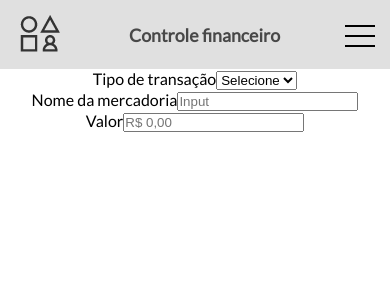
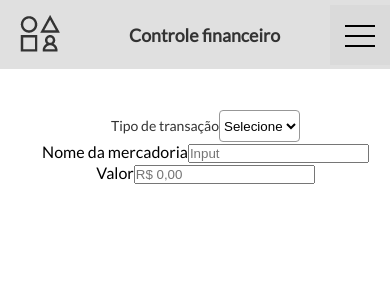
Before and after one commit to YaOliveira/controle-financeiro, a React (Create React App) app: page / in a window 390 px wide. Shown: the top 300 px of the page. Built offline with nearby package versions, Linux system fonts and the light colour scheme.

Commit message:
feat(header): responsive

```diff
--- a/public/index.html
+++ b/public/index.html
@@ -3,7 +3,7 @@
   <head>
     <meta charset="utf-8" />
     <link rel="icon" href="%PUBLIC_URL%/favicon.ico" />
-    <meta name="viewport" content="width=device-width, initial-scale=1" />
+    <meta name="viewport" content="width=device-width, height=device-height, initial-scale=1, maximum-scale=1, user-scalable=no" />
     <meta name="theme-color" content="#000000" />
     <meta
       name="description"
--- a/src/App.css
+++ b/src/App.css
@@ -8,7 +8,8 @@
 
 .App-title{
   text-align: center;
-  color: #484848;
+  color: #333333;
+  ;
 }
 .App-header {
   background-color: #E0E0E0;
@@ -19,10 +20,12 @@
   flex-direction: row;
   flex-wrap: nowrap;
   justify-content: space-between;
-  align-items: center
+  align-items: center;
+  z-index: 2;
 }
+
 .menu-hamburger{
-  background-color: #E0E0E0;
+  background-color: #DADADA;
   width: 60px;
   height: 60px;
   bottom: 25px;
@@ -53,3 +56,40 @@
 .hamburger::after{
   bottom: -10px;
 }
+.transaction-form{
+  position: absolute;
+  width: 371px;
+  height: 290px;
+  left: 20px;
+  top: 110px;
+}
+.Select-transaction{
+  /* Tipo de transação */
+  /* position: absolute; */
+  left: 0%;
+  right: 0%;
+  top: 0%;
+  bottom: 61.01%;
+
+  font-family: Lato;
+  font-style: normal;
+  font-weight: normal;
+  font-size: 14px;
+  line-height: 22px;
+  /* or 157% */
+
+  color: #333333;
+
+}
+.Select-transaction select{
+  /* position: absolute; */
+  height: 32px;
+  left: 0%;
+  right: 0%;
+  top: 25px;
+
+  background: #FFFFFF;
+  border: 1px solid #979797;
+  box-sizing: border-box;
+  border-radius: 4px;
+}
```
Also changed, not shown: 1 other file (tests, documents, lock files or other folders).
